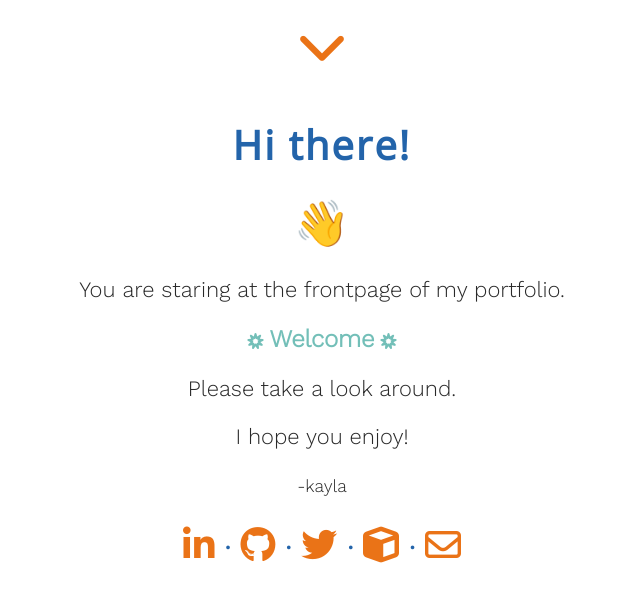
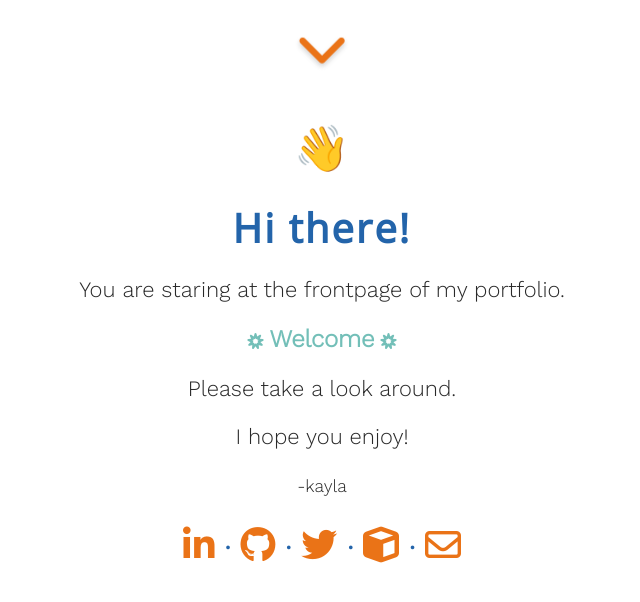
Before and after one commit to magicpalmtree/frontdev-portfolio, a React (Create React App) app: page /#/ in a window 1280 px wide. Shown: the top 602 px of the page, without its empty margins (318-958 px from the left). Built offline with nearby package versions, Linux system fonts and the light colour scheme.

Commit message:
changed menu css to fix open view error in some devices

```diff
--- a/src/components/CoverPage.js
+++ b/src/components/CoverPage.js
@@ -7,8 +7,8 @@ function CoverPage() {
     <>
       <div className="cover">
         <div className="cover__text">
+          <span className="hand wobble-hor-bottom">👋</span>
           <h2 className="scale-in-hor-left">Hi there!</h2>
-          <span className="hand wobble-hor-bottom">👋</span>
           <span>You are staring at the frontpage of my portfolio.</span>
           <span>
             <span className="highlight">
--- a/src/components/Projects.js
+++ b/src/components/Projects.js
@@ -64,11 +64,7 @@ const createProjectCards = projects.map((project, index) => {
 function openInfo(event) {
   const project = event.currentTarget;
   const info = project.querySelector(".project-info");
-  if (!info.classList.contains("open-info")) {
-    info.classList.add("open-info");
-  } else {
-    info.classList.remove("open-info");
-  }
+  info.classList.toggle("open-info");
 }
 function Projects() {
   return (
--- a/src/css/Menu.scss
+++ b/src/css/Menu.scss
@@ -8,7 +8,7 @@
   left: 0;
   width: 100vw;
   height: 80px;
-  perspective: 600px;
+  perspective: 1200px;
   z-index: 50;
 }
 .box {
@@ -23,7 +23,7 @@
   transform: rotateX(-90deg);
 }
 .box > div {
-  background: white;
+  background: transparent;
   width: 100vw;
   height: 100%;
   position: absolute;
@@ -31,15 +31,19 @@
 .box .front {
   text-align: center;
   border: none;
+  transform: translateZ(5vh);
 }
-.front .open-icon {
+.open-icon {
   margin-top: 20px;
   color: $color-dark-2;
   font-size: 50px;
+  border-radius: 50%;
+  padding: 2px 6px;
+  text-shadow: 0 3px 5px $color-font-primary;
 }
 
 .box .top {
-  transform: translateY(-5vh) rotateX(90deg);
+  transform: rotateX(90deg) translateZ(45px);
   background: $color-accents;
 }
 .close-icon {
@@ -54,18 +58,20 @@
   border-bottom-right-radius: 50%;
   color: $color-dark-2;
   transition: all 1.2s linear;
+  box-shadow: 0 2px 2px $color-font-primary;
 }
 .move-icon {
-  transform: translate(-50%, 65%);
+  transform: translate(-50%, 50%);
 }
 .menu {
   text-align: center;
   height: 100%;
-  width: 100%;
+  max-width: 100%;
   display: flex;
   justify-content: space-evenly;
   align-items: center;
   z-index: 5;
+  box-shadow: 0 2px 5px $color-font-primary;
 }
 .menu > a {
   padding: 5px;
```
